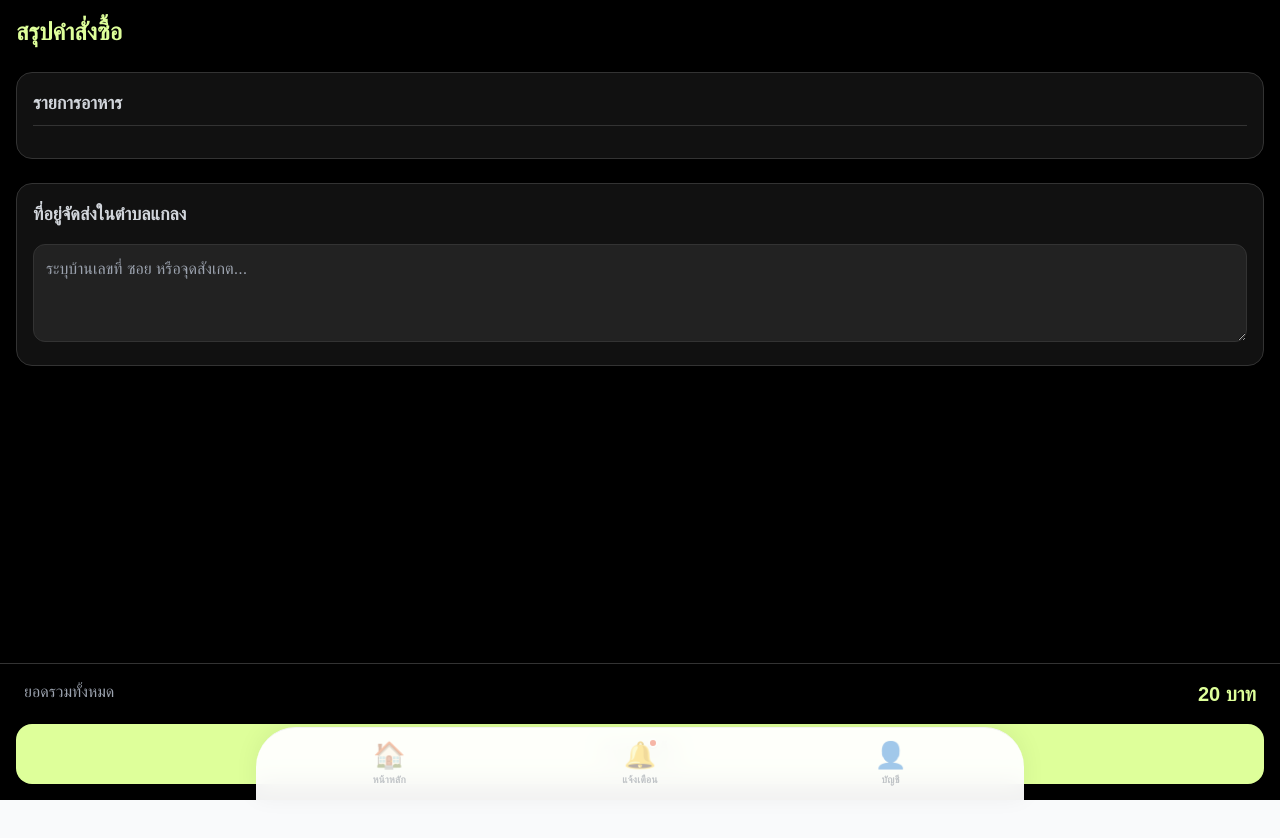
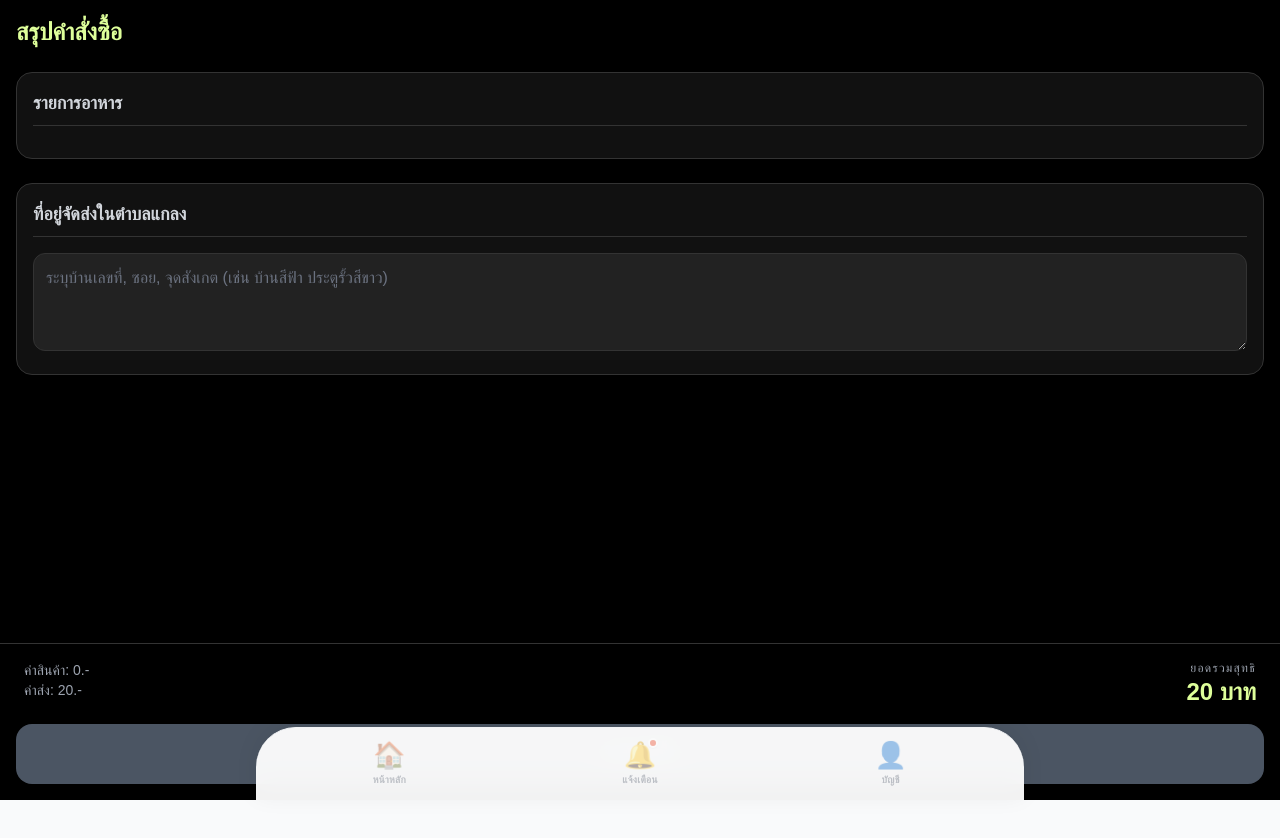
Before and after one commit to BSam-B3/jong-jaroen, a Next.js app: page /marketplace/checkout in a window 1280 px wide. Shown: the top 838 px of the page. Built offline with nearby package versions, Linux system fonts and the light colour scheme.

Commit message:
Refactor checkout page for better error handling

```diff
--- a/app/marketplace/checkout/page.tsx
+++ b/app/marketplace/checkout/page.tsx
@@ -2,7 +2,8 @@
 
 import { useState } from 'react';
 import { useCart } from '@/app/contexts/CartContext';
-import { supabase } from '../../../lib/supabase'; // แก้ไขตรงนี้ให้ชี้ไปที่ lib ชั้นนอกสุด
+// แก้ไข Path ให้ถอยกลับไปหาโฟลเดอร์ lib ที่อยู่ชั้นนอกสุด (Root)
+import { supabase } from '../../../lib/supabase';
 
 export default function CheckoutPage() {
   const { cart, totalPrice, clearCart } = useCart();
@@ -19,15 +20,19 @@ export default function CheckoutPage() {
       return;
     }
 
+    if (cart.length === 0) {
+      alert('ตะกร้าว่างเปล่า กรุณาเลือกสินค้าก่อนค่ะ');
+      return;
+    }
+
     setIsOrdering(true);
 
     try {
-      if (cart.length === 0) return;
-
+      // 1. บันทึกข้อมูลลงตาราง orders
       const { data: orderData, error: orderError } = await supabase
         .from('orders')
         .insert({
-          shop_id: cart[0].shop_id,
+          shop_id: cart[0].shop_id, // อ้างอิงจากร้านค้าของสินค้าชิ้นแรก
           total_price: finalTotal,
           delivery_fee: deliveryFee,
           delivery_address: address,
@@ -38,6 +43,7 @@ export default function CheckoutPage() {
 
       if (orderError) throw orderError;
 
+      // 2. บันทึกรายการสินค้าลงตาราง order_items
       const orderItems = cart.map(item => ({
         order_id: orderData.id,
         product_id: item.id,
@@ -51,65 +57,97 @@ export default function CheckoutPage() {
 
       if (itemsError) throw itemsError;
 
+      // 3. เมื่อสำเร็จ ทำการเคลียร์ตะกร้าและเปลี่ยนสถานะหน้าจอ
       setOrderComplete(true);
       clearCart();
     } catch (error) {
       console.error('Order Error:', error);
-      alert('เกิดข้อผิดพลาดในการสั่งซื้อ กรุณาลองใหม่อีกครั้ง');
+      alert('เกิดข้อผิดพลาดในการสั่งซื้อ: ' + (error instanceof Error ? error.message : 'โปรดลองใหม่อีกครั้ง'));
     } finally {
       setIsOrdering(false);
     }
   };
 
+  // หน้าจอเมื่อสั่งซื้อสำเร็จ
   if (orderComplete) {
     return (
-      <div className="bg-black min-h-screen text-white flex flex-col items-center justify-center p-6 text-center">
-        <div className="w-24 h-24 bg-[#deff9a] rounded-full flex items-center justify-center mb-6 shadow-lg">
+      <div className="bg-black min-h-screen text-white flex flex-col items-center justify-center p-6 text-center pb-24">
+        <div className="w-24 h-24 bg-[#deff9a] rounded-full flex items-center justify-center mb-6 shadow-[0_0_30px_rgba(222,255,154,0.3)]">
           <i className="fa-solid fa-check text-5xl text-black"></i>
         </div>
         <h1 className="text-3xl font-bold text-[#deff9a] mb-2">ส่งงานไปที่บอร์ดแล้ว!</h1>
         <p className="text-gray-400 mb-8">ออเดอร์ของคุณถูกส่งไปหาไรเดอร์ในพื้นที่ตำบลแกลงเรียบร้อย</p>
-        <button onClick={() => window.location.href = '/marketplace/shops'} className="bg-[#222] text-white px-6 py-3 rounded-xl font-bold">กลับไปหน้าตลาด</button>
+        <button
+          onClick={() => window.location.href = '/marketplace/shops'}
+          className="bg-[#222] text-white px-6 py-3 rounded-xl font-bold border border-[#333] hover:bg-[#333] transition-all"
+        >
+          กลับไปหน้าตลาด
+        </button>
       </div>
     );
   }
 
+  // หน้าจอปกติ
   return (
     <div className="bg-black min-h-screen text-white p-4 pb-32">
       <h1 className="text-2xl font-bold mb-6 text-[#deff9a]">สรุปคำสั่งซื้อ</h1>
 
+      {/* รายการสินค้าในตะกร้า */}
       <div className="bg-[#111] p-4 rounded-2xl border border-[#333] mb-6">
         <h2 className="font-bold text-lg mb-4 border-b border-[#333] pb-2 text-gray-300">รายการอาหาร</h2>
         {cart.map((item) => (
-          <div key={item.id} className="flex justify-between items-center mb-3">
-            <p className="text-sm">{item.quantity}x {item.name}</p>
-            <p className="font-bold">{(item.display_price || item.base_price) * item.quantity}.-</p>
+          <div key={item.id} className="flex justify-between items-center mb-4 last:mb-0">
+            <div className="flex items-center gap-3">
+              <div className="w-8 h-8 bg-[#222] rounded flex items-center justify-center text-sm font-bold text-[#deff9a]">
+                {item.quantity}x
+              </div>
+              <p>{item.name}</p>
+            </div>
+            <p className="font-bold">{(item.display_price || item.base_price) * item.quantity} บาท</p>
           </div>
         ))}
       </div>
 
+      {/* ช่องกรอกที่อยู่จัดส่ง */}
       <div className="bg-[#111] p-4 rounded-2xl border border-[#333] mb-6">
-        <h2 className="font-bold text-lg mb-4 text-gray-300">ที่อยู่จัดส่งในตำบลแกลง</h2>
+        <h2 className="font-bold text-lg mb-4 border-b border-[#333] pb-2 text-gray-300">ที่อยู่จัดส่งในตำบลแกลง</h2>
         <textarea
-          className="w-full bg-[#222] border border-[#333] rounded-xl p-3 text-white focus:border-[#deff9a] outline-none"
+          className="w-full bg-[#222] border border-[#333] rounded-xl p-3 text-white placeholder-gray-500 focus:outline-none focus:border-[#deff9a] transition-colors"
           rows={3}
-          placeholder="ระบุบ้านเลขที่ ซอย หรือจุดสังเกต..."
+          placeholder="ระบุบ้านเลขที่, ซอย, จุดสังเกต (เช่น บ้านสีฟ้า ประตูรั้วสีขาว)"
           value={address}
           onChange={(e) => setAddress(e.target.value)}
-        />
+        ></textarea>
       </div>
 
+      {/* ส่วนสรุปยอดเงินด้านล่าง */}
       <div className="fixed bottom-0 left-0 w-full p-4 bg-black border-t border-[#333]">
         <div className="flex justify-between mb-4 px-2">
-          <p className="text-gray-400">ยอดรวมทั้งหมด</p>
-          <p className="text-[#deff9a] font-bold text-xl">{finalTotal} บาท</p>
+          <div className="text-gray-400 text-sm">
+            <p>ค่าสินค้า: {totalPrice}.-</p>
+            <p>ค่าส่ง: {deliveryFee}.-</p>
+          </div>
+          <div className="text-right">
+            <p className="text-gray-400 text-xs uppercase tracking-widest">ยอดรวมสุทธิ</p>
+            <p className="text-[#deff9a] font-bold text-2xl">{finalTotal} บาท</p>
+          </div>
         </div>
         <button
           onClick={handleConfirmOrder}
           disabled={isOrdering || cart.length === 0}
-          className="w-full bg-[#deff9a] text-black py-4 rounded-2xl font-bold text-lg active:scale-95 transition-all"
+          className={`w-full py-4 rounded-2xl font-bold text-lg flex justify-center items-center gap-2 transition-all ${
+            isOrdering || cart.length === 0
+            ? 'bg-gray-600 text-gray-400 cursor-not-allowed'
+            : 'bg-[#deff9a] text-black hover:bg-white active:scale-95 shadow-lg shadow-[#deff9a]/20'
+          }`}
         >
-          {isOrdering ? 'กำลังบันทึกออเดอร์...' : 'ยืนยันสั่งซื้อ'}
+          {isOrdering ? (
+            <>
+              <i className="fa-solid fa-circle-notch fa-spin"></i> กำลังบันทึกออเดอร์...
+            </>
+          ) : (
+            'ยืนยันสั่งซื้อ'
+          )}
         </button>
       </div>
     </div>
```
